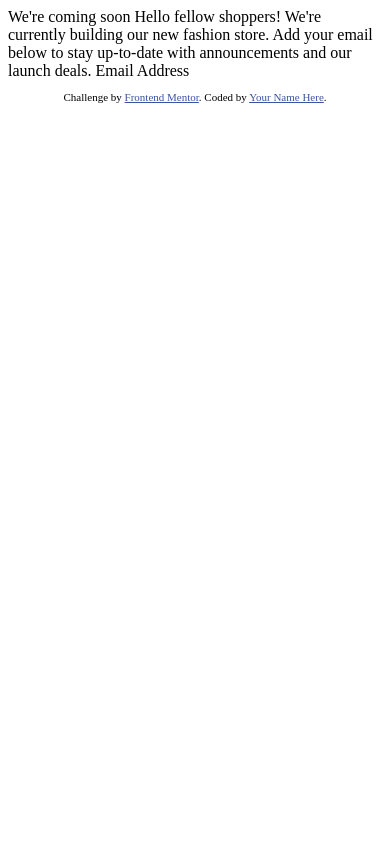
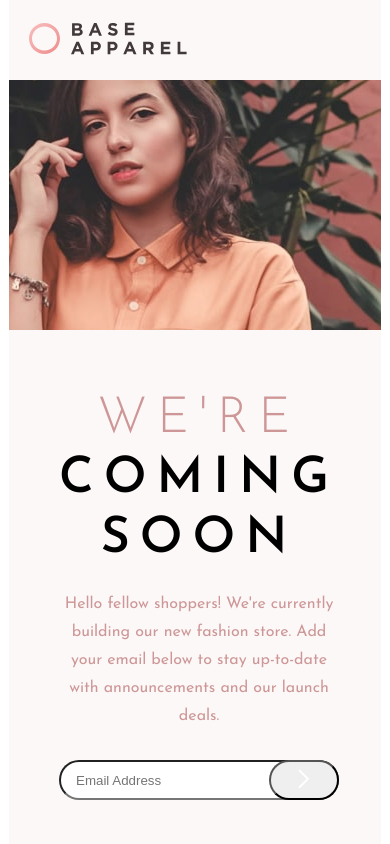
Before and after one commit to Msgl/base-apparel-coming-soon-master, a website: page index.html in a window 390 px wide. Drawn offline with Linux system fonts and the light colour scheme.

Commit message:
Grid Layout

```diff
--- a/index.html
+++ b/index.html
@@ -5,29 +5,37 @@
   <meta name="viewport" content="width=device-width, initial-scale=1.0"> <!-- displays site properly based on user's device -->
 
   <link rel="icon" type="image/png" sizes="32x32" href="./images/favicon-32x32.png">
+  <link rel="preconnect" href="https://fonts.gstatic.com">
+<link href="https://fonts.googleapis.com/css2?family=Josefin+Sans:wght@300;400;600&display=swap" rel="stylesheet">
 
+  <link rel="stylesheet" href="styles.css">
   <title>Frontend Mentor | Base Apparel coming soon page</title>
+  <script src="scripts.js"></script>
 
-  <!-- Feel free to remove these styles or customise in your own stylesheet 👍 -->
-  <style>
-    .attribution { font-size: 11px; text-align: center; }
-    .attribution a { color: hsl(228, 45%, 44%); }
-  </style>
 </head>
 <body>
+  <div class="container">
+    <div class="logo">
+      <img src="/images/logo.svg" alt="logo">
+    </div>
 
-  We're coming soon
+    <div class="hero-image">
 
-  Hello fellow shoppers! We're currently building our new fashion store.
-  Add your email below to stay up-to-date with announcements and our launch deals.
+    </div>
 
-  Email Address
+    <div class="content">
+      <h1><span>We're</span> coming soon</h1>
+      <p>  Hello fellow shoppers! We're currently building our new fashion store.
+        Add your email below to stay up-to-date with announcements and our launch deals.</p>
+        <form>
+          <label for="email"></label>
+          <input type="email" placeholder="Email Address">
+          <button type="submit">
+            <img src="images/icon-arrow.svg" alt="submit">
+          </button>
+        </form>
 
-  <footer>
-    <p class="attribution">
-      Challenge by <a href="https://www.frontendmentor.io?ref=challenge" target="_blank">Frontend Mentor</a>.
-      Coded by <a href="#">Your Name Here</a>.
-    </p>
-  </footer>
+    </div>
+  </div>
 </body>
 </html>
--- /dev/null
+++ b/styles.css
@@ -0,0 +1,146 @@
+/*  ## Colors
+
+### Primary
+- Desaturated Red: hsl(0, 36%, 70%)
+- Soft Red: hsl(0, 93%, 68%)
+
+### Neutral
+- Dark Grayish Red: hsl(0, 6%, 24%)
+
+### Gradients
+- Linear, 135deg, from hsl(0, 0%, 100%), to hsl(0, 100%, 98%)
+- Linear, 135deg, from hsl(0, 80%, 86%), to hsl(0, 74%, 74%)
+*/
+
+* {
+    margin: 0;
+    padding: 0;
+    box-sizing: border-box;
+}
+
+body {
+    font-size: 16px;
+    font-family: 'Josefin Sans', sans-serif;
+
+}
+
+.container {
+    height: 100vh;
+    background-color: hsla(0, 36%, 70%, 0.274);
+    display: grid;
+    grid-template-columns: 1fr 600px;
+    grid-template-rows: 220px 1fr;
+    grid-template-areas:
+    "logo hero"
+    "content hero";
+}
+
+.logo, .content {
+    padding-left: 35%;
+    padding-right: 22%;
+}
+
+.logo {
+    grid-area: logo;
+    padding-top: 70px;
+}
+
+.hero-image {
+    grid-area: hero;
+    background-image: url(/images/hero-desktop.jpg);
+    background-repeat: no-repeat;
+
+}
+
+.content {
+    grid-area: content;
+}
+
+h1 {
+    text-transform: uppercase;
+    letter-spacing: 10px;
+    font-size: 60px;
+    line-height: 70px;
+}
+
+h1 span {
+    color: hsl(0, 36%, 70%);
+    font-weight: 300;
+}
+
+p {
+    padding-top: 50px;
+    color: hsl(0, 36%, 70%);
+
+    line-height: 28px;
+}
+
+form {
+    padding-top: 50px;
+    position: relative;
+}
+
+input {
+    width: 100%;
+    padding: 15px;
+    border-radius: 30px;
+    height: 40px;
+}
+
+button {
+    width: 70px;
+    border-radius: 30px;
+    z-index: 1;
+    position: absolute;
+    right: 0;
+    height: 40px;
+
+}
+
+@media only screen and (max-width: 1200px) {
+
+    .container {
+        height: 100vh;
+        width: 372px;
+        background-color: hsla(0, 36%, 70%, 0.068);
+        display: grid;
+        grid-template-columns: 1fr;
+        grid-template-rows: 80px 300px 1fr;
+        grid-template-areas:
+        "logo"
+        "hero"
+        "content";
+        margin: 0 auto;
+    }
+
+    .logo {
+       padding: 20px;
+       align-self: center;
+    }
+
+    .hero-image {
+        background-image: url(/images/hero-mobile.jpg);
+        width: 372px;
+    }
+
+    .content {
+        text-align: center;
+        padding-top: 10px;
+        padding-left: 50px;
+        padding-right: 50px;
+    }
+
+    h1 {
+        font-size: 50px;
+        line-height: 60px;
+    }
+
+    p {
+        padding-top: 20px;
+    }
+
+    form {
+        padding-top: 30px;
+    }
+
+}
```
Also changed, not shown: package.json (added, +24 -0 lines), scripts.js (added), 2 other files.
